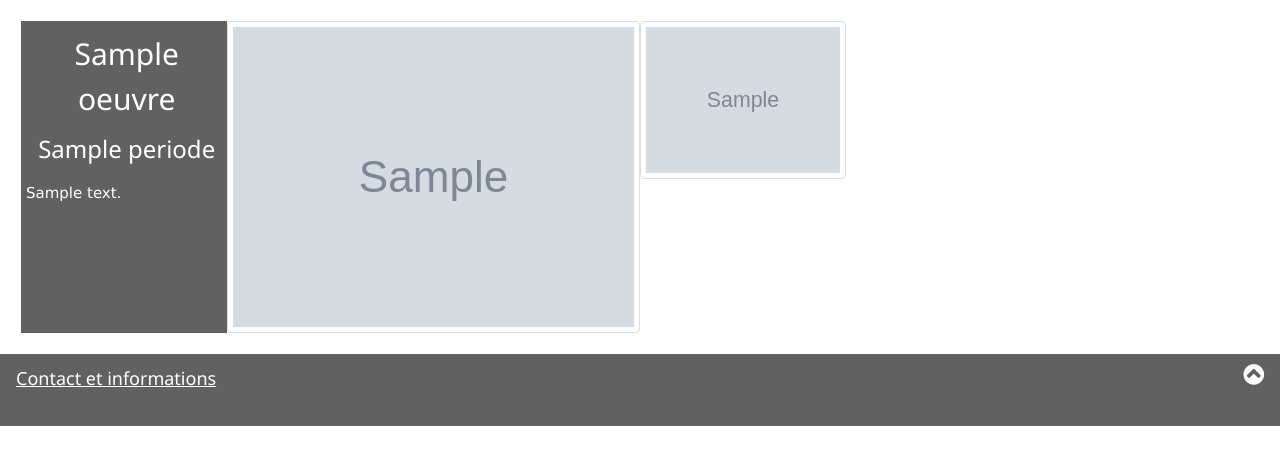
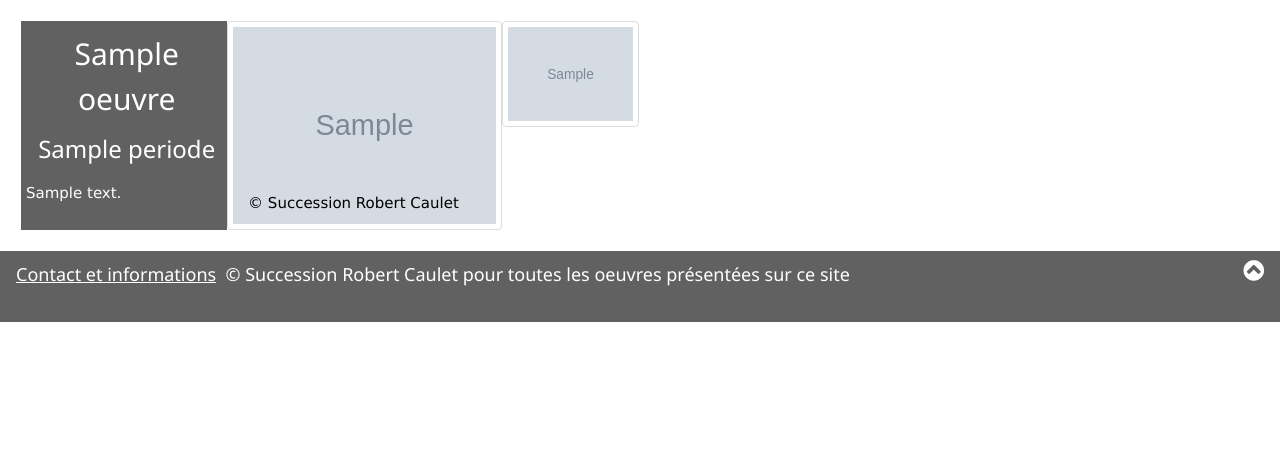
Before and after one commit to Malijai/RCaulet, a Django app: template templates/rcindexcatego.html in a window 1280 px wide. Shown: the part 120-585 px from the top of the page. Run offline with Django 3.2, Linux system fonts and the light colour scheme; the template is opened without the code that fills it: most values are stand-ins (such as "Sample title", 1, 10 or a date in 2020); grey boxes marked "Sample" are stand-in pictures; some libraries are stand-ins or nearby versions.

Commit message:
Ajout du Copyright sur toutes les pages

```diff
--- a/templates/RC_base.html
+++ b/templates/RC_base.html
@@ -55,7 +55,6 @@
         Ce site est consacré à son œuvre artistique, parfois directement liée à son activité politique.
         Il présente certaines de ses productions en tant que dessinateur, peintre et plasticien.</p>
         <p>Les contributions de celles et ceux qui possèdent un dessin ou un tableau signé Robert Caulet sont les bienvenues</p>
-        <p></p>
     </div>
 
     <div class="w3-row-padding w3-center w3-margin-top">
@@ -69,7 +68,7 @@
    <h5>Projet réalisé en  <img src="/static/images/django.png" height="32px">
       disponible ici <a href="https://github.com/Malijai/RCaulet/" class="date" ><img src="/static/images/GitHub-Mark-Light-32px.png"></a>
   Thème inspiré de <a href="https://www.w3schools.com/w3css/default.asp" target="_blank">w3.css</a> -
-       <a href="mailto:Laurent@robert-caulet.malijai.org?subject=Robert%20Caulet%20oeuvres">Contact et informations</a></h5>
+   <h5><a href="mailto:Laurent@robert-caulet.malijai.org?subject=Robert%20Caulet%20oeuvres">Contact et informations</a> &nbsp;&#169; Succession Robert Caulet pour toutes les oeuvres présentées sur ce site</h6>
   <div style="position:relative;bottom:40px;" class="w3-tooltip w3-right">
     <span class="w3-text w3-theme-light w3-padding">Haut</span>
     <a class="w3-text-white" href="#myHeader"><span class="w3-xlarge">
--- a/templates/RC_basecatego.html
+++ b/templates/RC_basecatego.html
@@ -42,7 +42,7 @@
 
 <!-- Footer -->
 <footer class="w3-container w3-dark-grey">
-   <h5><a href="mailto:Laurent@robert-caulet.malijai.org?subject=Robert%20Caulet%20oeuvres">Contact et informations</a></h5>
+   <h5><a href="mailto:Laurent@robert-caulet.malijai.org?subject=Robert%20Caulet%20oeuvres">Contact et informations</a> &nbsp;&#169; Succession Robert Caulet pour toutes les oeuvres présentées sur ce site</h6>
   <div style="position:relative;bottom:40px;" class="w3-tooltip w3-right">
     <span class="w3-text w3-theme-light w3-padding">Haut</span>
     <a class="w3-text-white" href="#myHeader"><span class="w3-xlarge">
--- a/templates/RC_baseslide.html
+++ b/templates/RC_baseslide.html
@@ -47,7 +47,7 @@
 <!-- Footer -->
 <!-- Footer -->
 <footer class="w3-container w3-dark-grey">
-   <h5><a href="mailto:Laurent@robert-caulet.malijai.org?subject=Robert%20Caulet%20oeuvres">Contact et informations</a></h5>
+   <h5><a href="mailto:Laurent@robert-caulet.malijai.org?subject=Robert%20Caulet%20oeuvres">Contact et informations</a> &nbsp;&#169; Succession Robert Caulet pour toutes les oeuvres présentées sur ce site</h6>
   <div style="position:relative;bottom:40px;" class="w3-tooltip w3-right">
     <span class="w3-text w3-theme-light w3-padding">Haut</span>
     <a class="w3-text-white" href="#myHeader"><span class="w3-xlarge">
--- a/templates/rcindexcatego.html
+++ b/templates/rcindexcatego.html
@@ -5,21 +5,20 @@
 
 {% block  grandes1 %}
     {% for oeuvre in oeuvres %}
-    <div class="w3-row">
-
-        <div class="w3-col s2 w3-dark-grey"  id="C{{ oeuvre.id }}" style="padding-left:5px;">
+    <div class="w3-row" id="C{{ oeuvre.id }}">
+        <div class="w3-col s2 w3-dark-grey" style="padding-left:5px;">
             <h2 class="w3-center">{{ oeuvre.titre }}</h2>
              <h3 class="w3-center"> {{ oeuvre.periode }}</h3>
             <p>{{ oeuvre.texte|safe }}</p>
         </div>
-
-        <div class="w3-col s4 ">
+    <div class="w3-display-container">
+        <div class="w3-col s4">
             <a target="_blank" href="{{ oeuvre.photo.url }}">
             <img class="maison-image" src="{% thumbnail oeuvre.photo '1920' as im %}{{ im.url }}{% endthumbnail %}"  style="width:100%"/>
             </a>
-        </div>
-
-        {% for enfant in oeuvre.enfants.all %}
+            <div class="w3-display-bottomleft w3-container w3-text-black"><p>&nbsp;&#169; Succession Robert Caulet</p></div>
+      </div>
+       {% for enfant in oeuvre.enfants.all %}
             {% if enfant %}
                 <div class="w3-col s2">
                     <a target="_blank" href="{{ enfant.photo.url }}">
@@ -32,6 +31,7 @@
             {% endif %}
          {% endfor %}
     </div>
+    </div>
     {% endfor %}
 
 {% endblock grandes1 %}
--- a/templates/rcindexlivrets.html
+++ b/templates/rcindexlivrets.html
@@ -8,6 +8,7 @@
 
 {% block  grandes1 %}
     {% for oeuvre in oeuvres %}
+
     <div class="w3-row">
         <div class="w3-quarter w3-center">
         </div>
@@ -20,10 +21,13 @@
         </div>
 
         <div class="w3-quarter ">
+            <div class="w3-display-container">
             <a target="_blank" href="{% url 'rcslide'  oeuvre.id %}">
             <img class="maison-image" src="{% thumbnail oeuvre.livret '1920' as im %}{{ im.url }}{% endthumbnail %}"  style="width:100%"/>
             </a>
-        </div>
+         <div class="w3-display-bottomleft w3-container w3-text-black"><p>&nbsp;&#169; Succession Robert Caulet</p></div>
+
+        </div></div>
         <div class="w3-quarter w3-center">
         </div>
     </div>
```
